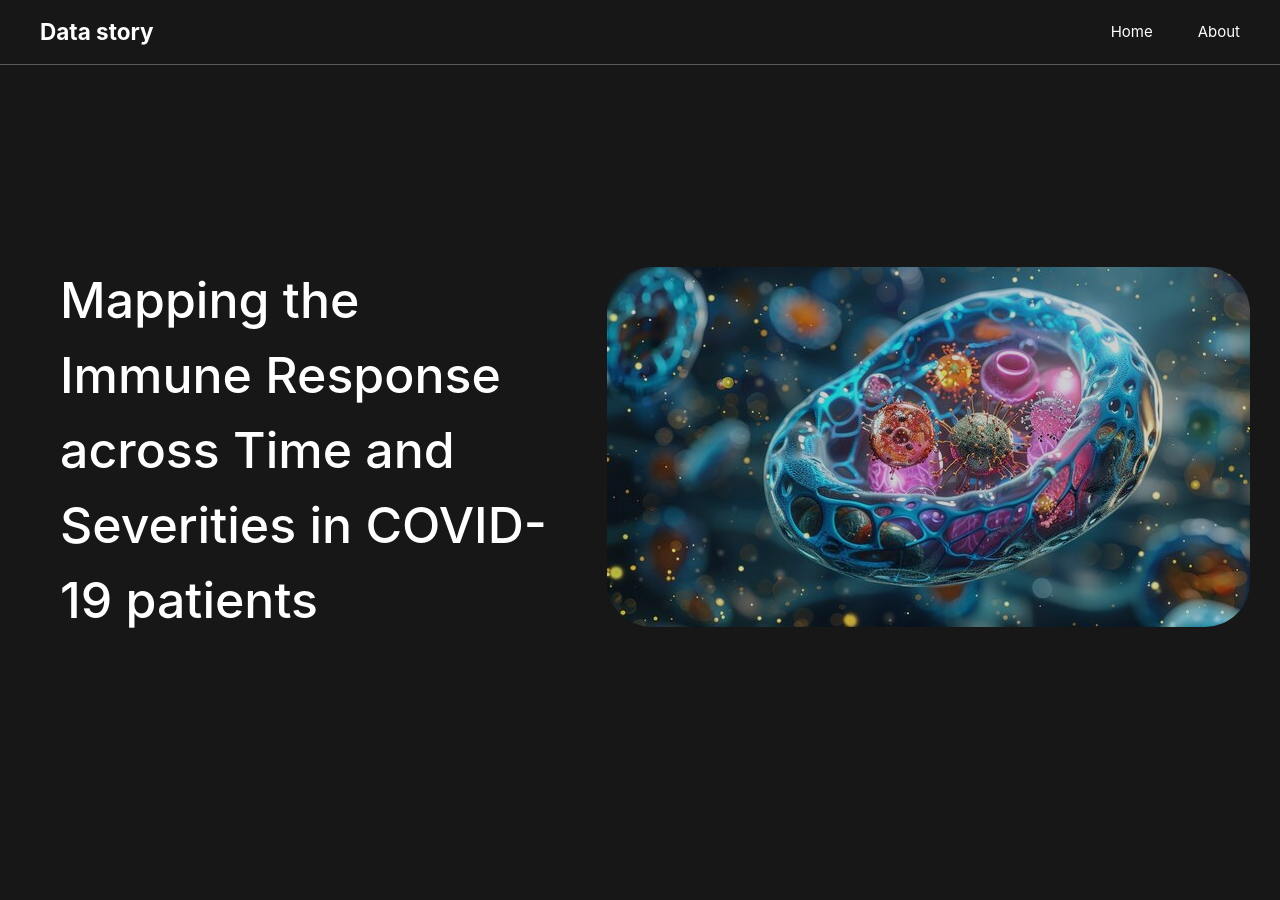
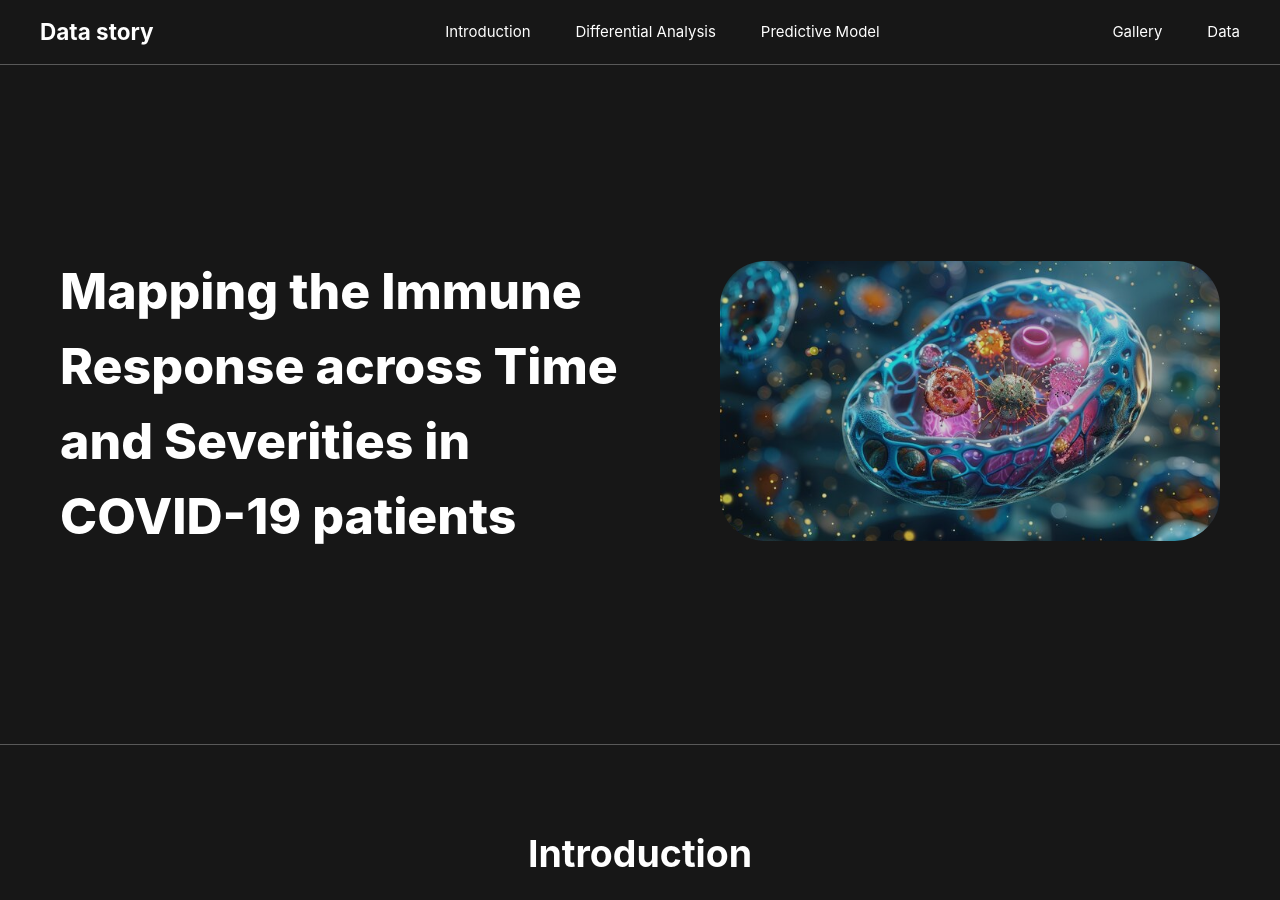
Before and after one commit to matteojourdan/data-story-new, a Jekyll site: the page built from index.html, in a window 1280 px wide and 900 px high. Built offline with Jekyll 4.4.1, drawn with Linux system fonts in a browser that asks for light colours; some of the changed text lies outside the part shown.

Commit message:
squelette

```diff
--- a/_config.yml
+++ b/_config.yml
@@ -4,5 +4,13 @@ show_downloads: True
 navigation:
   - title: Home
     url: /
-  - title: About
-    url: about.html
+  - title: Introduction
+    url: "#introduction"
+  - title: Differential Analysis
+    url: "#diff_ana"
+  - title: Predictive Model
+    url: "#pred_mod"
+  - title: Gallery
+    url: /gallery
+  - title: Data
+    url: /data
--- a/_layouts/default.html
+++ b/_layouts/default.html
@@ -8,14 +8,32 @@
 <!-- Sticky Navbar -->
 <nav class="navbar">
     <div class="navbar-container">
-        <a href="{% if site.navigation[0].url contains '://' %}{{ site.navigation[0].url }}{% else %}{{ site.navigation[0].url | relative_url }}{% endif %}" class="navbar-title">Data story</a>
+        <!-- Left: Data Story -->
+        <div class="navbar-left">
+            <a href="{% if site.navigation[0].url contains '://' %}{{ site.navigation[0].url }}{% else %}{{ site.navigation[0].url | relative_url }}{% endif %}" class="navbar-title">Data story</a>
+        </div>
+
+        <!-- Center: Section Links (e.g., Introduction) -->
+        <ul class="navbar-links-center">
+            {% for nav in site.navigation %}
+            {% if nav.url contains '#' %}
+            <li class="navbar-link-item">
+                <a href="{{ nav.url }}" class="navbar-link">{{ nav.title }}</a>
+            </li>
+            {% endif %}
+            {% endfor %}
+        </ul>
+
+        <!-- Right: Other Links (e.g., Gallery) -->
         <ul class="navbar-links">
             {% for nav in site.navigation %}
+            {% unless nav.url contains '#' or forloop.first %}
             <li class="navbar-link-item">
                 <a href="{% if nav.url contains '://' %}{{ nav.url }}{% else %}{{ nav.url | relative_url }}{% endif %}" class="navbar-link">
                     {{ nav.title }}
                 </a>
             </li>
+            {% endunless %}
             {% endfor %}
         </ul>
     </div>
--- a/assets/css/styles.css
+++ b/assets/css/styles.css
@@ -1,7 +1,16 @@
 html, body {
-    margin: 0;
-    padding: 0;
+    margin-top: 32px;
+    margin-left:0;
+    margin-right:0;
+    background-color: #171717;
     font: 15px/1.5 -apple-system, BlinkMacSystemFont, "Segoe UI", Roboto, Oxygen, Ubuntu, Cantarell, "Fira Sans", "Droid Sans", "Helvetica Neue", Arial, sans-serif, "Apple Color Emoji", "Segoe UI Emoji", "Segoe UI Symbol";
+}
+
+:root {
+    --bg: #171717;
+    --accent: #9FA8DA;
+    --text-light: #ffffff;
+    --border-light: #595959;
 }
 
 /* Sticky Navbar */
@@ -9,40 +18,59 @@ html, body {
     position: fixed;
     top: 0;
     width: 100%;
-    background-color: #171717; /* Dark background */
+    background-color: var(--bg); /* Dark background */
     padding-bottom: 1rem;
     padding-top: 1rem;
     z-index: 1000; /* Ensures the navbar stays above other content */
     border-bottom: 1px solid #595959;
 }
 
+/* Navbar Container */
 .navbar-container {
     display: flex;
-    justify-content: space-between;
+    justify-content: space-between; /* Space between left, center, and right */
     align-items: center;
     max-width: 1200px;
     margin: 0 auto;
-    padding: 0 1rem;
+    padding: 0;
 }
 
-.navbar-title {
-    color: white;
+/* Left Section */
+.navbar-left {
+    flex: 1; /* Takes up available space on the left */
+}
+
+.navbar-title{
+    color: var(--text-light);
     font-size: 1.5rem;
     font-weight: 700;
     margin: 0;
 }
 
-.navbar-links {
+/* Center Section */
+.navbar-links-center {
     display: flex;
     list-style: none;
     margin: 0;
     padding: 0;
 }
 
+/* Right Section */
+.navbar-links {
+    display: flex;
+    list-style: none;
+    margin: 0;
+    padding: 0;
+    flex: 1; /* Takes up available space on the right */
+    justify-content: flex-end; /* Aligns links to the far right */
+}
+
+/* Navbar Link Items */
 .navbar-link-item {
     margin-left: 3rem;
 }
 
+/* Navbar Links */
 .navbar-link {
     color: white;
     text-decoration: none;
@@ -50,34 +78,118 @@ html, body {
 }
 
 .navbar-link:hover {
-    color: #a0aec0; /* Light gray on hover */
+    color: var(--accent);
 }
+
 
 /* Fullscreen Header */
 .fullscreen-header {
     width: 100%;
-    height: 100vh; /* Takes up the full viewport height */
+    height: 680px; /* Takes up the full viewport height */
     display: flex;
     align-items: center; /* Center vertically */
-    text-align: center; /* Center text */
-    background-color: #171717; /* Optional: Set a background color */
-    margin: 0;
+    background-color: var(--bg); /* Optional: Set a background color */
+    margin-top: 0;
     padding: 0;
+    border-bottom: 1px solid var(--border-light);
 }
 
 .header-title {
     font-size:50px;
-    font-weight: 500;
+    font-weight: 800;
     text-align: left;
-    color: #fff; /* Set the text color */
+    color: var(--text-light); /* Set the text color */
     margin-left: 2rem;
     padding: 2rem ;
 }
 
 .header-image {
+    max-width: 500px; /* Optional: Set a maximum width */
+    height: auto; /* Maintain aspect ratio */
     padding: 2rem;
     border-radius: 5rem;
+    margin-right: 2rem;
     opacity: 80%;
+}
+
+/* Page Container */
+.page-container {
+    display: flex;
+    flex-direction: column; /* Stack elements vertically */
+    justify-content: center; /* Center horizontally */
+    align-items: center;
+    margin-top: 80px;
+    /*align-items: center; !* Center vertically *!*/
+    /*height: calc(100vh - 120px); /* Adjust for navbar height and any margins */
+    background-color: var(--bg);
+}
+
+/* Gallery Description */
+.gallery-title {
+    color: white;
+    font-size: 2.5rem;
+    font-weight: 700;
+    margin-bottom: 0;
+    text-align: center; /* Center the text */
+}
+
+.gallery-description {
+    color: var(--text-light); /* Text color */
+    font-size: 1.2rem; /* Font size */
+    font-weight: 400; /* Font weight */
+    margin-bottom: 30px; /* Space between the description and the button */
+    text-align: center; /* Center the text */
+}
+
+/* Home Button */
+.home-button {
+    color: var(--accent); /* Text color matching the border */
+    border: 1px solid var(--accent); /* Colored border */
+    background-color: transparent; /* Transparent background */
+    border-radius: 10px;
+    padding: 10px 20px;
+    display: inline-flex;
+    width: fit-content; /* Ensures the button width fits its content */
+    text-decoration: none;
+    transition: background-color 0.3s ease, color 0.3s ease; /* Smooth transition for background and text color */
+}
+
+/* Hover Effect */
+.home-button:hover {
+    background-color: var(--accent); /* Fill with color on hover */
+    color: white; /* Change text color to white for contrast */
+}
+
+/* Home Button Text */
+.home-button-text {
+    margin: 0;
+    padding: 0;
+    font-weight: 500;
+    font-size: 1.2rem;
+}
+
+/* Introduction Section */
+.introduction-section {
+    display: flex;
+    flex-direction: column;
+    justify-content: center;
+    align-items: center;
+    padding: 50px 20px;
+    max-width: 1200px;
+    margin: 0 auto;
+    background-color: var(--bg);
+    color: white;
+}
+
+.introduction-section h2 {
+    font-size: 2.5rem;
+    margin-bottom: 20px;
+    color: var(--text-light);
+}
+
+.introduction-section p {
+    font-size: 1.1rem;
+    line-height: 1.6;
 }
 
 h2 {
--- a/index.html
+++ b/index.html
@@ -11,5 +11,17 @@ title: Home
     <p><img class="header-image" src="/assets/img/cool_cell.jpg" alt="cool cell"></p>
 </div>
 
+<section id="introduction" class="introduction-section">
+    <h2>Introduction</h2>
+    <p>Your introduction content goes here.</p>
+</section>
 
-<h1>{{ "Hello World!" | downcase }}</h1>
+<section id="diff_ana" class="introduction-section">
+    <h2>Differential Analysis</h2>
+    <p>Differential analysis content</p>
+</section>
+
+<section id="pred_mod" class="introduction-section">
+    <h2>Predictive Model</h2>
+    <p>Predictive Model content</p>
+</section>
```
Also changed, not shown: data.html (added, +12 -0 lines), gallery.html (added, +12 -0 lines), introduction.html (added), 3 other files.
